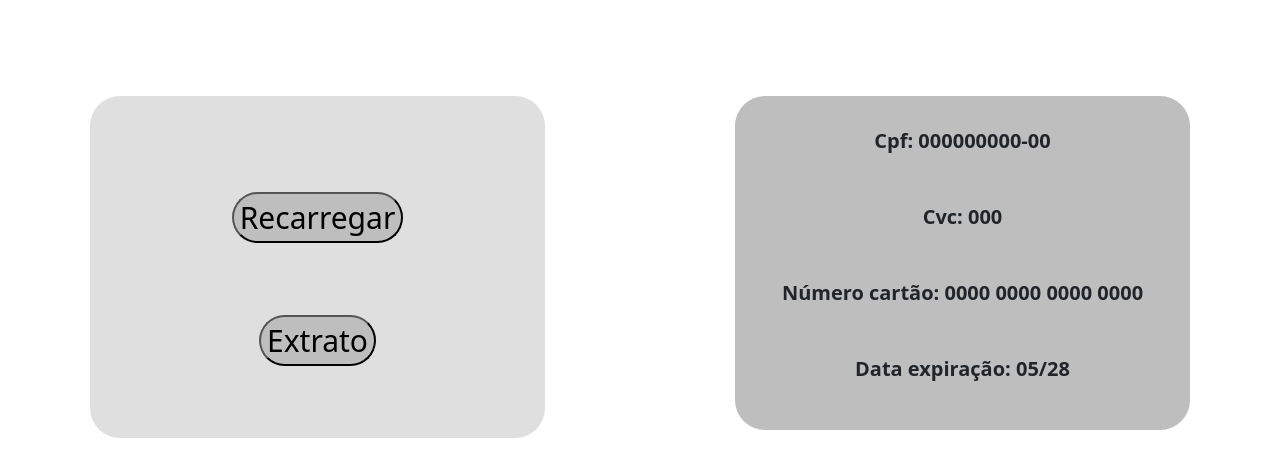
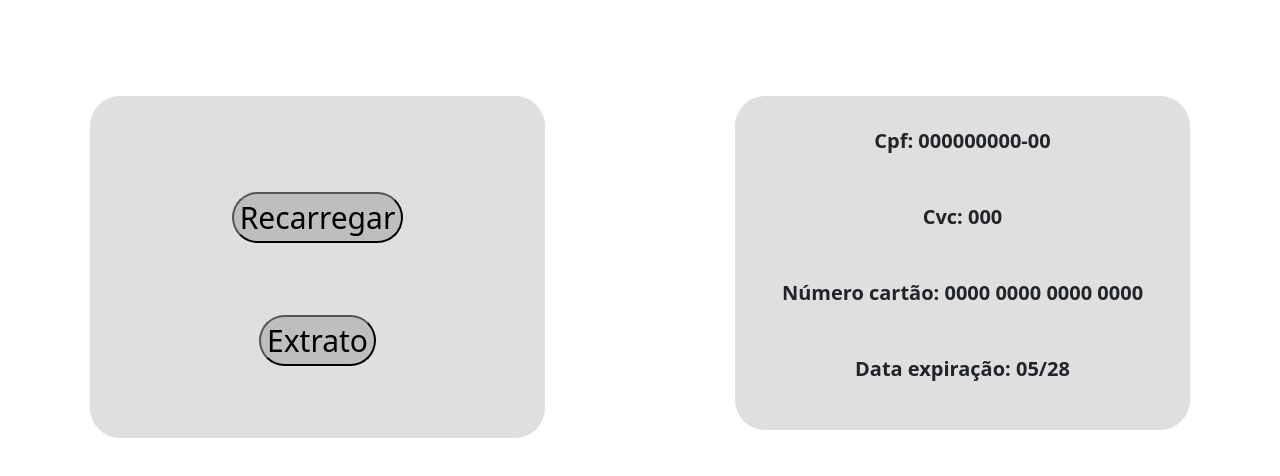
Before and after one commit to PedroRoman0/projeto-vp, a plain HTML site: page index.html in a window 1280 px wide. Shown: the part 388-864 px from the top of the page. Drawn offline with nearby package versions, Linux system fonts and the light colour scheme.

Commit message:
Add files via upload

```diff
--- a/index.html
+++ b/index.html
@@ -28,7 +28,7 @@
         }
 
         .informacao-pessoal{
-            background-color: #BEBEBE ;
+            background-color:  #DFDFDF;
             font-size: 20px;
             font-weight: bold;
             border-radius: 30px;
```
